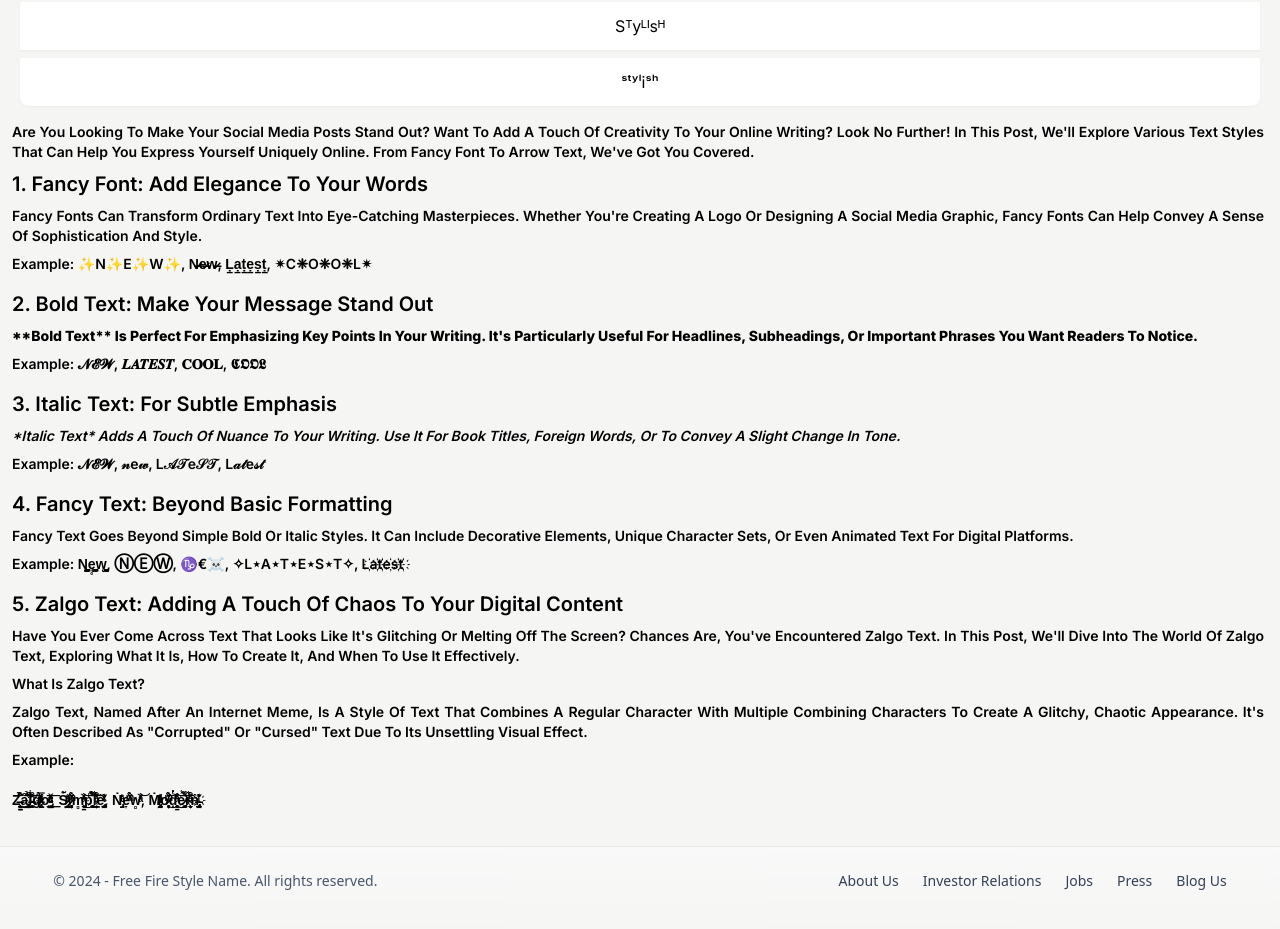
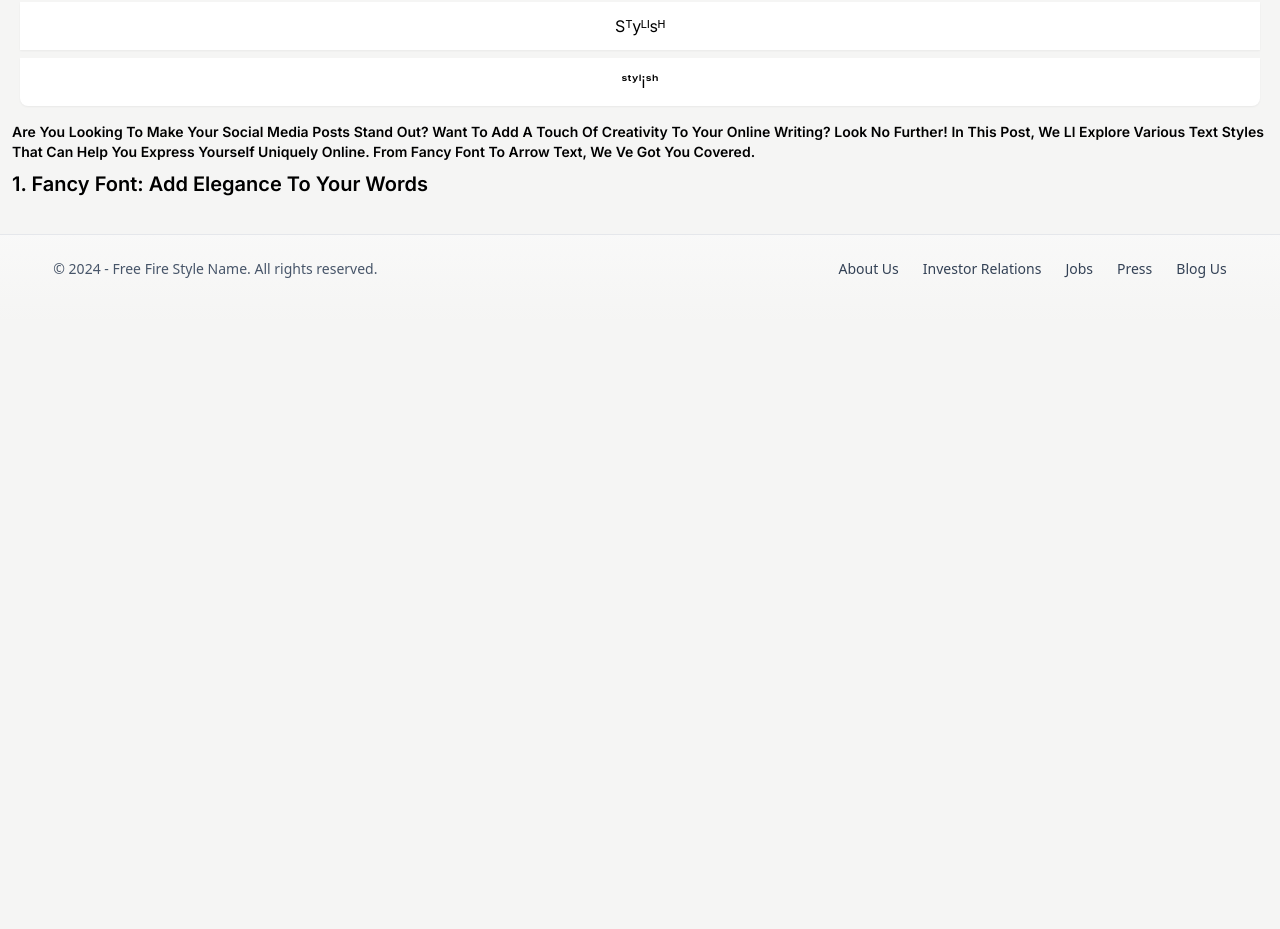
Before and after one commit to AnkushChharri/cfnjst, a Next.js app: page / in a window 1280 px wide. Shown: the part 3260-4189 px from the top of the page. After the commit the page ends 3585 px from the top, so only its background shows below. Built offline with nearby package versions, Linux system fonts and the light colour scheme.

Commit message:
checking

```diff
--- a/src/app/components/SearchComponent.js
+++ b/src/app/components/SearchComponent.js
@@ -400,32 +400,10 @@ const SearchComponent = () => {
 
                 <div className="text-justify  capitalize font-semibold subpixel-antialiased  text-sm ml-2 mr-3">
 
-                    <p >Are you looking to make your social media posts stand out? Want to add a touch of creativity to your online writing? Look no further! In this post, we'll explore various text styles that can help you express yourself uniquely online. From Fancy Font to Arrow Text, we've got you covered.
+                    <p >Are you looking to make your social media posts stand out? Want to add a touch of creativity to your online writing? Look no further! In this post, we ll explore various text styles that can help you express yourself uniquely online. From Fancy Font to Arrow Text, we ve got you covered.
                     </p>
                     <h1 className="pt-2 text-xl ">1. Fancy Font: Add Elegance to Your Words</h1>
-                    <p className="pt-2">Fancy fonts can transform ordinary text into eye-catching masterpieces. Whether you're creating a logo or designing a social media graphic, fancy fonts can help convey a sense of sophistication and style.</p>
-                    <h1 className="pt-2 pb-2 text-sm">Example: ✨N✨e✨w✨, N̶̷e̶̷w̶̷, Ḷ̠ạ̠ṭ̠ẹ̠ṣ̠ṭ̠, ✴C❈o❈o❈l✴ </h1>
 
-                    <h1 className="pt-2 text-xl">2. Bold Text: Make Your Message Stand Out</h1>
-                    <p className="pt-2 font-extrabold">**Bold text** is perfect for emphasizing key points in your writing. It's particularly useful for headlines, subheadings, or important phrases you want readers to notice.</p>
-                    <h1 className="pt-2 pb-2 text-sm">Example: 𝓝𝓔𝓦, 𝑳𝑨𝑻𝑬𝑺𝑻, 𝐂𝐎𝐎𝐋, 𝕮𝕺𝕺𝕷 </h1>
-
-                    <h1 className="pt-2 text-xl">3. Italic Text: For Subtle Emphasis</h1>
-                    <p className="pt-2 italic ">*Italic text* adds a touch of nuance to your writing. Use it for book titles, foreign words, or to convey a slight change in tone.</p>
-                    <h1 className="pt-2 pb-2 text-sm">Example: 𝓝𝓔𝓦, 𝓃e𝓌, L𝒜𝒯e𝒮𝒯, L𝒶𝓉e𝓈𝓉 </h1>
-
-                    <h1 className="pt-2 text-xl">4. Fancy Text: Beyond Basic Formatting</h1>
-                    <p className="pt-2">Fancy text goes beyond simple bold or italic styles. It can include decorative elements, unique character sets, or even animated text for digital platforms.</p>
-                    <h1 className="pt-2 pb-2 text-sm">Example: N̨̥̬̩̪̬ę̥̬̩̪̬w̨̥̬̩̪̬, ⓃⒺⓌ, ♑€☠️, ✧L⋆a⋆t⋆e⋆s⋆t✧, L҉a҉t҉e҉s҉t҉ </h1>
-
-                    <h1 className="pt-2 text-xl">5. Zalgo Text: Adding a Touch of Chaos to Your Digital Content</h1>
-                    <p className="pt-2">Have you ever come across text that looks like it's glitching or melting off the screen? Chances are, you've encountered Zalgo text. In this post, we'll dive into the world of Zalgo text, exploring what it is, how to create it, and when to use it effectively.</p>
-
-                    <h1 className="pt-2 text-sm">What is Zalgo Text?</h1>
-                    <p className="pt-2">Zalgo text, named after an internet meme, is a style of text that combines a regular character with multiple combining characters to create a glitchy, chaotic appearance. It's often described as "corrupted" or "cursed" text due to its unsettling visual effect.</p>
-
-                    <h1 className="pt-2 text-sm">Example: </h1>
-                    <p className="pt-5">Z̶̨̳̳̬̣̫̏̐̀̋̐́͜͢å̢̨̦̰̠͙̫͛͋̌̉͘͞͠l̾͒̑ͨ͐҉̶͚͎̟̖̣̀͘͞g̷ͭͮ̋̿̀͏̶̸̢͖̙̥͈̱ơ̵͇̻̱̺ͤͤͣ̔̌͟͟͞ͅ, Ṡ̷̡̤̰͔͉͇ͤͬ͐̃i̷̞̻̻̦̖̐̎ͫ̔̒́m̻̳͕̦̔̔̏ͣ̓͜͝ͅp̾͋̉̀̅҉͚̱͔̬̖͞l̴̞̬̩͇͒̋̃ͣ͛́ͅė̡̨̤̠̱̯͈ͭ͊͗ͯ, Ṅ̡̤ͤͬ͐e̞̐̎ͫ̔́w̻̔̔̏ͣ͝, Ṁ̷̴̸̡̤̰͔͉ͤͬ͐o̷̞̻̻̦̐̎ͫ̔́͜͝ḑ̔̔̏ͣ͜͝͏̻̳͕ͅe̾͋̉̀҉̷̛͚̱͔̬͞r̴͒̋̃ͣ́҉̨̞̬̩ͅṅ̡̨ͭ͊͗҉̶̤̠̱̯</p>
 
 
 
```
